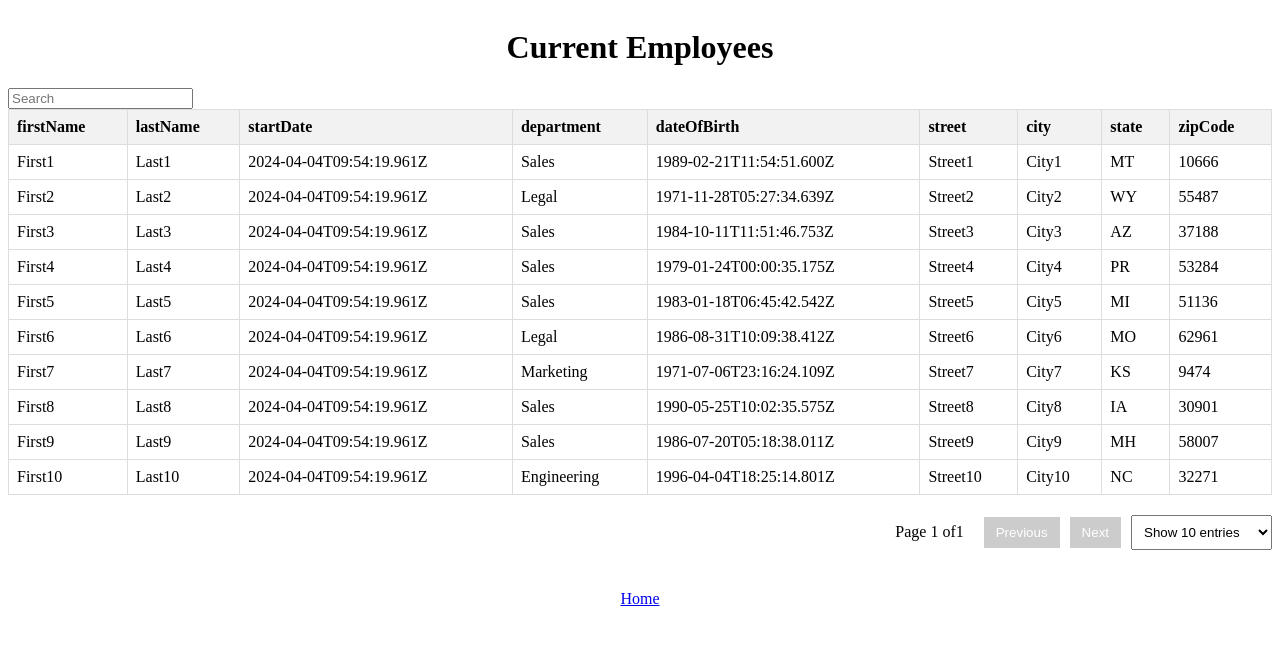
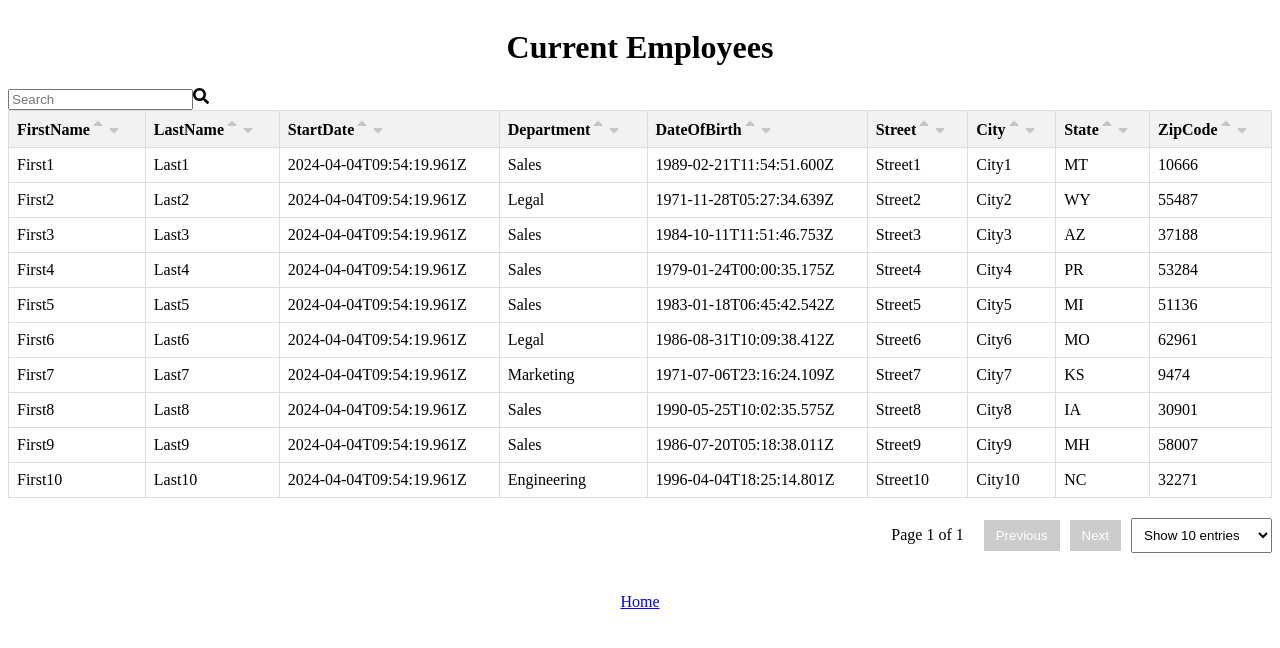
Before and after one commit to MeTuseL/HRnet, a React (Create React App) app: page /HRnet/employeelist in a window 1280 px wide. Shown: the top 648 px of the page. Built offline with nearby package versions, Linux system fonts and the light colour scheme.

Commit message:
feat: add custom styles as props

```diff
--- a/src/components/DataTable/index.jsx
+++ b/src/components/DataTable/index.jsx
@@ -1,12 +1,14 @@
 import React, { useState, useEffect } from 'react'
 import styles from './styles/datatable.module.css'
+import { FaSortUp, FaSortDown, FaSearch } from 'react-icons/fa'
 
-const DataTable = (props) => {
-    const { data } = props
+const DataTable = ({ data, customStyles }) => {
     const [page, setPage] = useState(1)
     const [perPage, setPerPage] = useState(10)
     const [search, setSearch] = useState('')
     const [filteredSearchData, setFilteredSearchData] = useState(data)
+    const [sortKey, setSortKey] = useState('')
+    const [sortOrder, setSortOrder] = useState('')
 
     useEffect(() => {
         // Filter data based on search
@@ -18,6 +20,48 @@ const DataTable = (props) => {
         setFilteredSearchData(filtered)
         setPage(1) // Reset page when search  changes
     }, [data, search])
+
+    // Sort data based on the selected key and order
+    const sortedData = [...filteredSearchData].sort((a, b) => {
+        const aValue = a[sortKey]
+        const bValue = b[sortKey]
+
+        // Custom comparison function
+        const compareValues = (valueA, valueB) => {
+            // Check if the values are numbers
+            if (!isNaN(valueA) && !isNaN(valueB)) {
+                return sortOrder === 'asc' ? valueA - valueB : valueB - valueA
+            }
+            // Check if the values are dates
+            else if (Date.parse(valueA) && Date.parse(valueB)) {
+                const dateA = new Date(valueA)
+                const dateB = new Date(valueB)
+                return sortOrder === 'asc' ? dateA - dateB : dateB - dateA
+            }
+            // Compare the values as strings
+            else {
+                const stringA = String(valueA).toLowerCase()
+                const stringB = String(valueB).toLowerCase()
+                return sortOrder === 'asc'
+                    ? stringA.localeCompare(stringB)
+                    : stringB.localeCompare(stringA)
+            }
+        }
+
+        // Call the custom comparison function
+        return compareValues(aValue, bValue)
+    })
+
+    const handleSort = (key) => {
+        if (sortKey === key) {
+            // Toggle sort order if the same key is clicked again
+            setSortOrder(sortOrder === 'asc' ? 'desc' : 'asc')
+        } else {
+            // Set the new sort key and order
+            setSortKey(key)
+            setSortOrder('asc')
+        }
+    }
 
     const handlePreviousPage = () => {
         // Go to previous page
@@ -39,47 +83,132 @@ const DataTable = (props) => {
         setPerPage(parseInt(e.target.value))
     }
 
-    // Slice the filtered data to display only entries for the current page
-    const currentPageData = filteredSearchData.slice(
+    // Slice the sorted data to display only entries for the current page
+    const currentPageData = sortedData.slice(
         (page - 1) * perPage,
         page * perPage
     )
 
     return (
-        <div className={styles.tableContainer}>
+        <div
+            className={`${styles.tableContainer} ${customStyles && customStyles.tableContainer}`}
+        >
+            <div
+                className={`${styles.tableSearch} ${customStyles && customStyles.tableSearch}`}
+            >
                 <input
+                    className={`${styles.tableSearch__input} ${customStyles && customStyles.tableSearchInput}`}
                     type="text"
                     placeholder="Search"
                     value={search}
                     onChange={(e) => setSearch(e.target.value)}
                 />
-            <table className={styles.table}>
+                <FaSearch
+                    className={`${styles.tableSearch__icon} ${customStyles && customStyles.tableSearchIcon}`}
+                />
+            </div>
+            <table
+                className={`${styles.table} ${customStyles && customStyles.table}`}
+            >
                 <thead>
                     <tr>
                         {Object.keys(data[0]).map((key) => (
-                            <th key={key}>{key}</th>
+                            <th
+                                className={`${styles.table__th} ${customStyles && customStyles.tableTh}`}
+                                key={key}
+                                onClick={() => handleSort(key)}
+                            >
+                                <div
+                                    className={`${styles.table__th__header}
+                                    ${customStyles && customStyles.tableThHeader}`}
+                                >
+                                    <span
+                                        className={`${styles.table__th__header__name}
+                                        ${customStyles && customStyles.tableThHeaderName}`}
+                                    >
+                                        {key.charAt(0).toUpperCase() +
+                                            key.slice(1)}
+                                    </span>
+                                    <span>
+                                        <FaSortUp
+                                            className={`${styles.table__th__header__iconUp}
+                                        ${customStyles && customStyles.tableThHeaderIconUp}`}
+                                            style={{
+                                                color:
+                                                    sortKey === key &&
+                                                    sortOrder === 'asc'
+                                                        ? '#615d5d'
+                                                        : '#C7C4C4',
+                                            }}
+                                        />
+                                        <FaSortDown
+                                            className={`${styles.table__th__header__iconDown}
+                                        ${customStyles && customStyles.tableThHeaderIconDown}`}
+                                            style={{
+                                                color:
+                                                    sortKey === key &&
+                                                    sortOrder === 'desc'
+                                                        ? '#615d5d'
+                                                        : '#C7C4C4',
+                                            }}
+                                        />
+                                    </span>
+                                </div>
+                            </th>
                         ))}
                     </tr>
                 </thead>
-                <tbody>
-                    {currentPageData.map((user, index) => (
+
+                <tbody
+                    className={`${styles.table__body} ${customStyles && customStyles.tableBody}`}
+                >
+                    {currentPageData.length === 0 ? (
+                        <tr>
+                            <td
+                                colSpan={Object.keys(data[0]).length}
+                                className={styles.table__body__noResults}
+                            >
+                                <span
+                                    className={`${styles.noResultsMsg} ${customStyles && customStyles.tableNoResults}`}
+                                >
+                                    No results found
+                                </span>
+                            </td>
+                        </tr>
+                    ) : (
+                        currentPageData.map((user, index) => (
                             <tr key={index}>
                                 {Object.values(user).map((value, i) => (
-                                <td key={i}>{value}</td>
+                                    <td
+                                        key={i}
+                                        className={`${styles.table__body__cell}
+                                            ${customStyles && customStyles.tableCell}`}
+                                    >
+                                        {value}
+                                    </td>
                                 ))}
                             </tr>
-                    ))}
+                        ))
+                    )}
                 </tbody>
             </table>
-            <div className={styles.pagination}>
-                <span>
-                    Page {page} of
-                    {Math.ceil(filteredSearchData.length / perPage)}
+            <div
+                className={`${styles.pagination} ${customStyles && customStyles.pagination}`}
+            >
+                <span
+                    className={`${styles.pagination__page} ${customStyles && customStyles.paginationPage}`}
+                >
+                    {`Page ${page} of ${Math.ceil(filteredSearchData.length / perPage)}`}
                 </span>
-                <button onClick={handlePreviousPage} disabled={page === 1}>
+                <button
+                    className={`${styles.pagination__btn} ${customStyles && customStyles.paginationBtn}`}
+                    onClick={handlePreviousPage}
+                    disabled={page === 1}
+                >
                     Previous
                 </button>
                 <button
+                    className={`${styles.pagination__btn} ${customStyles && customStyles.paginationBtn}`}
                     onClick={handleNextPage}
                     disabled={
                         page === Math.ceil(filteredSearchData.length / perPage)
@@ -87,7 +216,11 @@ const DataTable = (props) => {
                 >
                     Next
                 </button>
-                <select onChange={handlePerPageChange} value={perPage}>
+                <select
+                    className={`${styles.pagination__select} ${customStyles && customStyles.paginationSelect}`}
+                    onChange={handlePerPageChange}
+                    value={perPage}
+                >
                     {[10, 25, 50, 100].map((value) => (
                         <option key={value} value={value}>
                             Show {value} entries
--- a/src/components/Modal/index.jsx
+++ b/src/components/Modal/index.jsx
@@ -2,8 +2,7 @@ import { useState } from 'react'
 import { FaTimes } from 'react-icons/fa'
 import styles from './styles/modal.module.css'
 
-function Modal(props) {
-    const { message, onIconClick } = props
+function Modal({ message, onIconClick, customStyles }) {
     const [isOpen, setIsOpen] = useState(true)
 
     const handleIconClick = () => {
@@ -13,13 +12,21 @@ function Modal(props) {
     return (
         <>
             {isOpen && (
-                <div className={styles.modalContainer}>
-                    <div className={styles.modal}>
+                <div
+                    className={`${styles.modalContainer} ${customStyles && customStyles.modalContainer}`}
+                >
+                    <div
+                        className={`${styles.modal} ${customStyles && customStyles.modal}`}
+                    >
                         <FaTimes
-                            className={styles.modal__closeIcon}
+                            className={`${styles.modal__closeIcon} ${customStyles && customStyles.closeIcon}`}
                             onClick={handleIconClick}
                         />
-                        <span className={styles.modal__msg}>{message}</span>
+                        <span
+                            className={`${styles.modal__msg} ${customStyles && customStyles.msg}`}
+                        >
+                            {message}
+                        </span>
                     </div>
                 </div>
             )}
```
Also changed, not shown: src/components/Dropdown/index.jsx (+32 -20 lines). Lines whose indentation alone changed are shown as unchanged.
